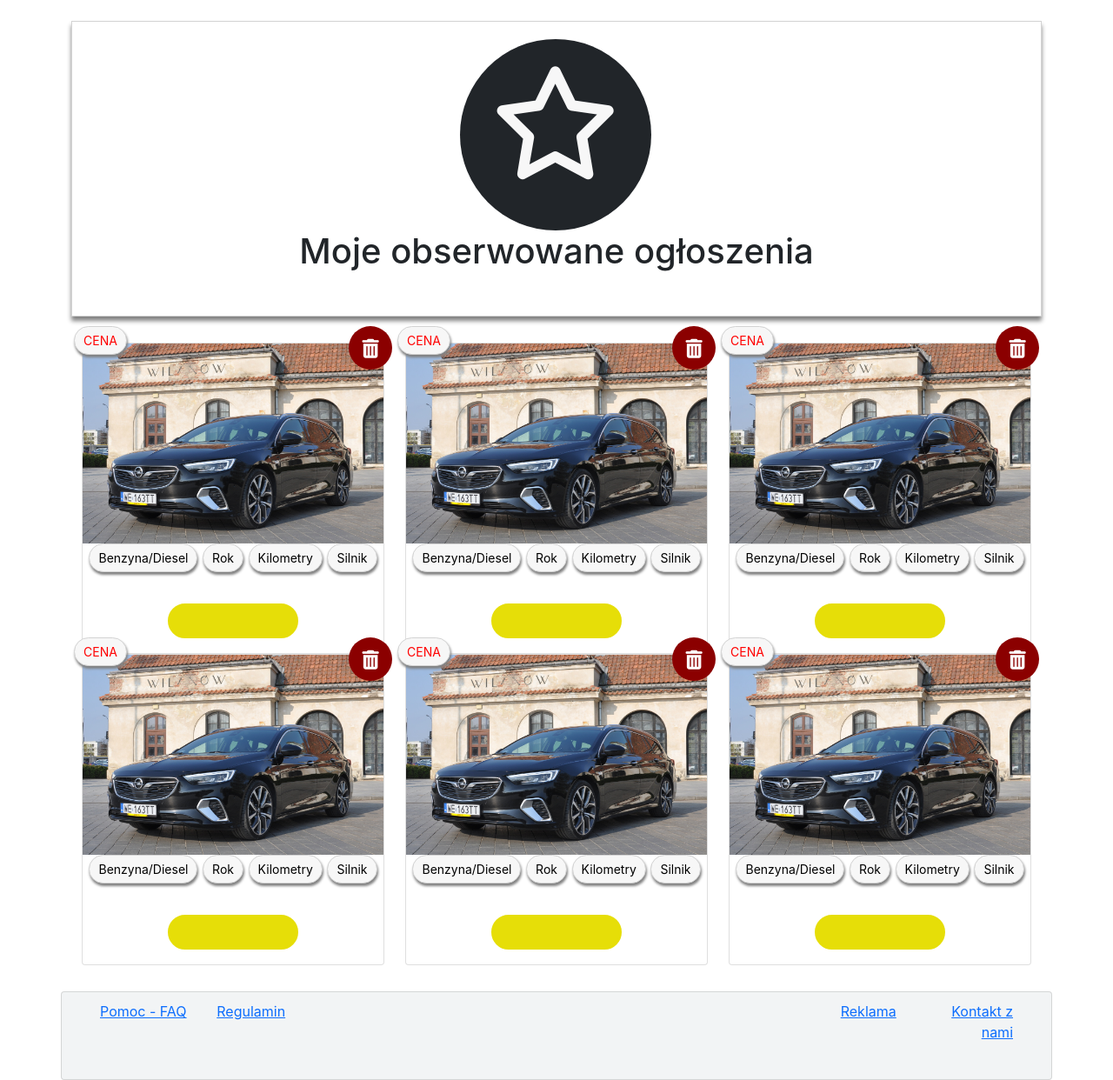
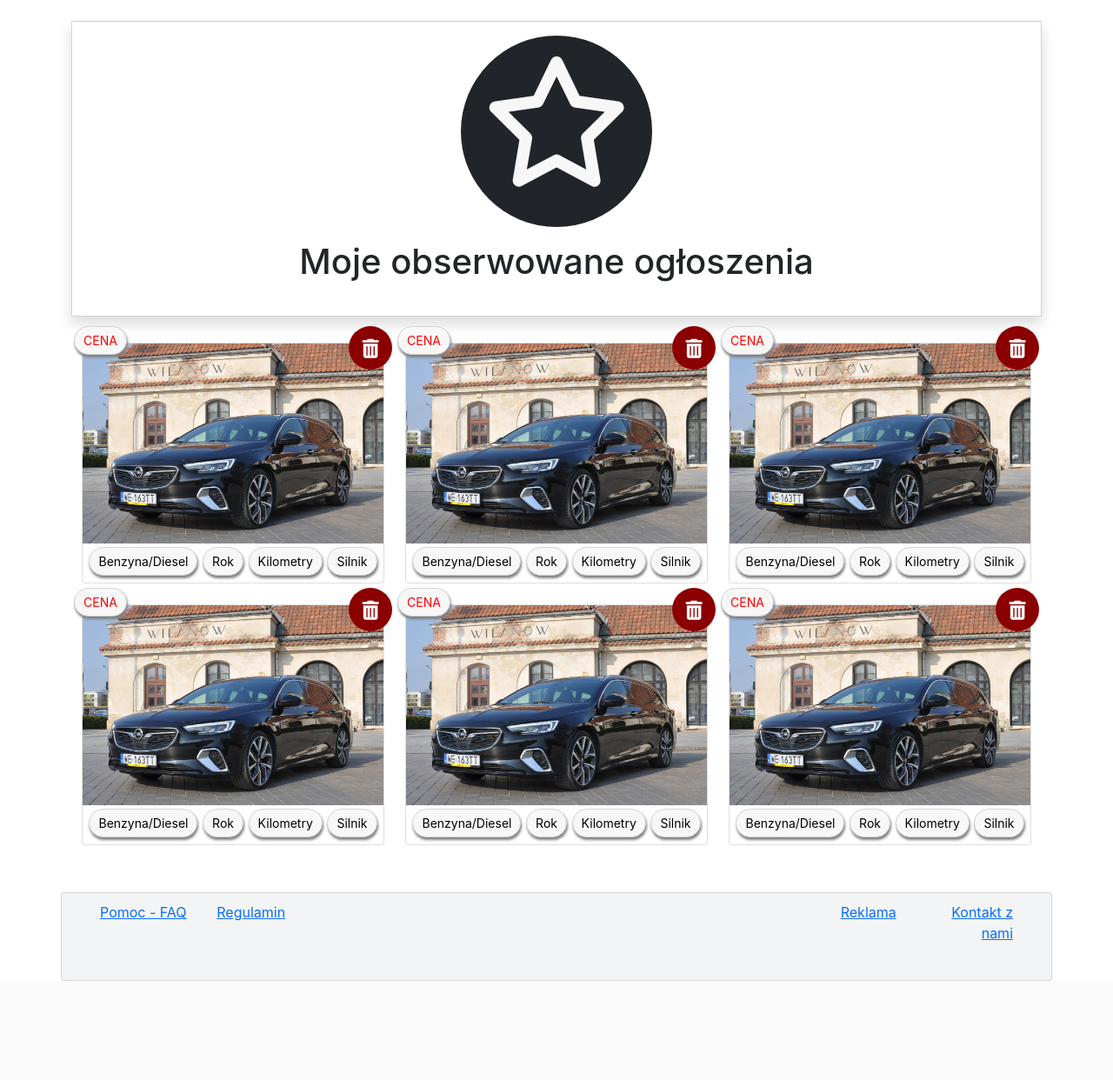
Before and after one commit to teo0098/moto, a PHP site: page /frontend/views/watched.php in a window 1280 px wide. Shown: the part 76-1318 px from the top of the page at 87% size. After the commit the page ends 1204 px from the top, so only its background shows below. Run offline with PHP 8.4, Linux system fonts and the light colour scheme; some libraries are stand-ins or nearby versions.

Commit message:
Fixed positioning watched offers

```diff
--- a/frontend/styles/watched.css
+++ b/frontend/styles/watched.css
@@ -1,7 +1,3 @@
-body
-{
-    font-family: 'Montserrat', sans-serif;
-}
 
 #ads
 {
@@ -162,23 +158,17 @@ a:hover > .ico
     width: 100%;
     height: 340px;
     border: 1px solid #D3D3D3;
-    box-shadow: 0px 5px 5px grey;
 }
 
 .material-button
 {
     width: 220px;
     height: 220px;
-    border-radius: 50%;
     background-color: #212529;
-    color:#F7F7F7;
-    text-align:center;
-    font-size: 130px;
-    margin-top:20px;
-    margin-left:40%;
 }
 
-h1
+.fa
 {
-    text-align: center;
+    color:#F7F7F7;
+    font-size: 150px;
 }
--- a/frontend/views/watched.php
+++ b/frontend/views/watched.php
@@ -1,3 +1,7 @@
+<?php
+session_start();
+?>
+
 <!DOCTYPE html>
 <html lang="pl">
 
@@ -17,11 +21,11 @@
     </header>
     <div class="container">
         <br>
-        <div class="card_container">
-            <div class="material-button">
-                <span class="fa fa-star-o"> </span>
+        <div class="card_container shadow">
+            <div class="material-button rounded-circle text-center mt-3 ms-auto me-auto">
+                <span class="fa fa-star-o mt-4"> </span>
             </div>
-            <h1>Moje obserwowane ogłoszenia</h1>
+            <h1 class="text-center mt-3">Moje obserwowane ogłoszenia</h1>
         </div>
         <div class="row" id="ads">
 
@@ -32,16 +36,14 @@
                         <a href="../views/signin.php"><span class="card-notify-trash fa fa-trash"></span></a>
                         <img class="img-fluid" src="../assets/insi.jpg" alt="" />
                     </div>
-                    <div class="card-image-overlay m-auto">
+                    <div class="card-image-overlay m-auto mt-1 mb-2">
                         <span class="card-detail-badge">Benzyna/Diesel</span>
                         <span class="card-detail-badge">Rok</span>
                         <span class="card-detail-badge">Kilometry</span>
                         <span class="card-detail-badge">Silnik</span>
                     </div>
-                    <div class="card-body text-center">
-                        <a class="ad-btn" href="#"></a>
-                    </div>
                 </div>
+                <br>
             </div>
 
             <div class="col-md-4">
@@ -51,16 +53,14 @@
                         <a href="../views/signin.php"><span class="card-notify-trash fa fa-trash"></span></a>
                         <img class="img-fluid" src="../assets/insi.jpg" alt="" />
                     </div>
-                    <div class="card-image-overlay m-auto">
+                    <div class="card-image-overlay m-auto mt-1 mb-2">
                         <span class="card-detail-badge">Benzyna/Diesel</span>
                         <span class="card-detail-badge">Rok</span>
                         <span class="card-detail-badge">Kilometry</span>
                         <span class="card-detail-badge">Silnik</span>
                     </div>
-                    <div class="card-body text-center">
-                        <a class="ad-btn" href="#"></a>
-                    </div>
                 </div>
+                <br>
             </div>
 
             <div class="col-md-4">
@@ -70,16 +70,14 @@
                         <a href="../views/signin.php"><span class="card-notify-trash fa fa-trash"></span></a>
                         <img class="img-fluid" src="../assets/insi.jpg" alt="" />
                     </div>
-                    <div class="card-image-overlay m-auto">
+                    <div class="card-image-overlay m-auto mt-1 mb-2">
                         <span class="card-detail-badge">Benzyna/Diesel</span>
                         <span class="card-detail-badge">Rok</span>
                         <span class="card-detail-badge">Kilometry</span>
                         <span class="card-detail-badge">Silnik</span>
                     </div>
-                    <div class="card-body text-center">
-                        <a class="ad-btn" href="#"></a>
-                    </div>
                 </div>
+                <br>
             </div>
 
             <div class="col-md-4">
@@ -89,16 +87,14 @@
                         <a href="../views/signin.php"><span class="card-notify-trash fa fa-trash"></span></a>
                         <img class="img-fluid" src="../assets/insi.jpg" alt="" />
                     </div>
-                    <div class="card-image-overlay m-auto">
+                    <div class="card-image-overlay m-auto mt-1 mb-2">
                         <span class="card-detail-badge">Benzyna/Diesel</span>
                         <span class="card-detail-badge">Rok</span>
                         <span class="card-detail-badge">Kilometry</span>
                         <span class="card-detail-badge">Silnik</span>
                     </div>
-                    <div class="card-body text-center">
-                        <a class="ad-btn" href="#"></a>
-                    </div>
                 </div>
+                <br>
             </div>
 
             <div class="col-md-4">
@@ -108,16 +104,14 @@
                         <a href="../views/signin.php"><span class="card-notify-trash fa fa-trash"></span></a>
                         <img class="img-fluid" src="../assets/insi.jpg" alt="" />
                     </div>
-                    <div class="card-image-overlay m-auto">
+                    <div class="card-image-overlay m-auto mt-1 mb-2">
                         <span class="card-detail-badge">Benzyna/Diesel</span>
                         <span class="card-detail-badge">Rok</span>
                         <span class="card-detail-badge">Kilometry</span>
                         <span class="card-detail-badge">Silnik</span>
                     </div>
-                    <div class="card-body text-center">
-                        <a class="ad-btn" href="#"></a>
-                    </div>
                 </div>
+                <br>
             </div>
 
             <div class="col-md-4">
@@ -127,16 +121,14 @@
                         <a href="../views/signin.php"><span class="card-notify-trash fa fa-trash"></span></a>
                         <img class="img-fluid" src="../assets/insi.jpg" alt="" />
                     </div>
-                    <div class="card-image-overlay m-auto">
+                    <div class="card-image-overlay m-auto mt-1 mb-2">
                         <span class="card-detail-badge">Benzyna/Diesel</span>
                         <span class="card-detail-badge">Rok</span>
                         <span class="card-detail-badge">Kilometry</span>
                         <span class="card-detail-badge">Silnik</span>
                     </div>
-                    <div class="card-body text-center">
-                        <a class="ad-btn" href="#"></a>
-                    </div>
                 </div>
+                <br>
             </div>
 
         </div>
```
